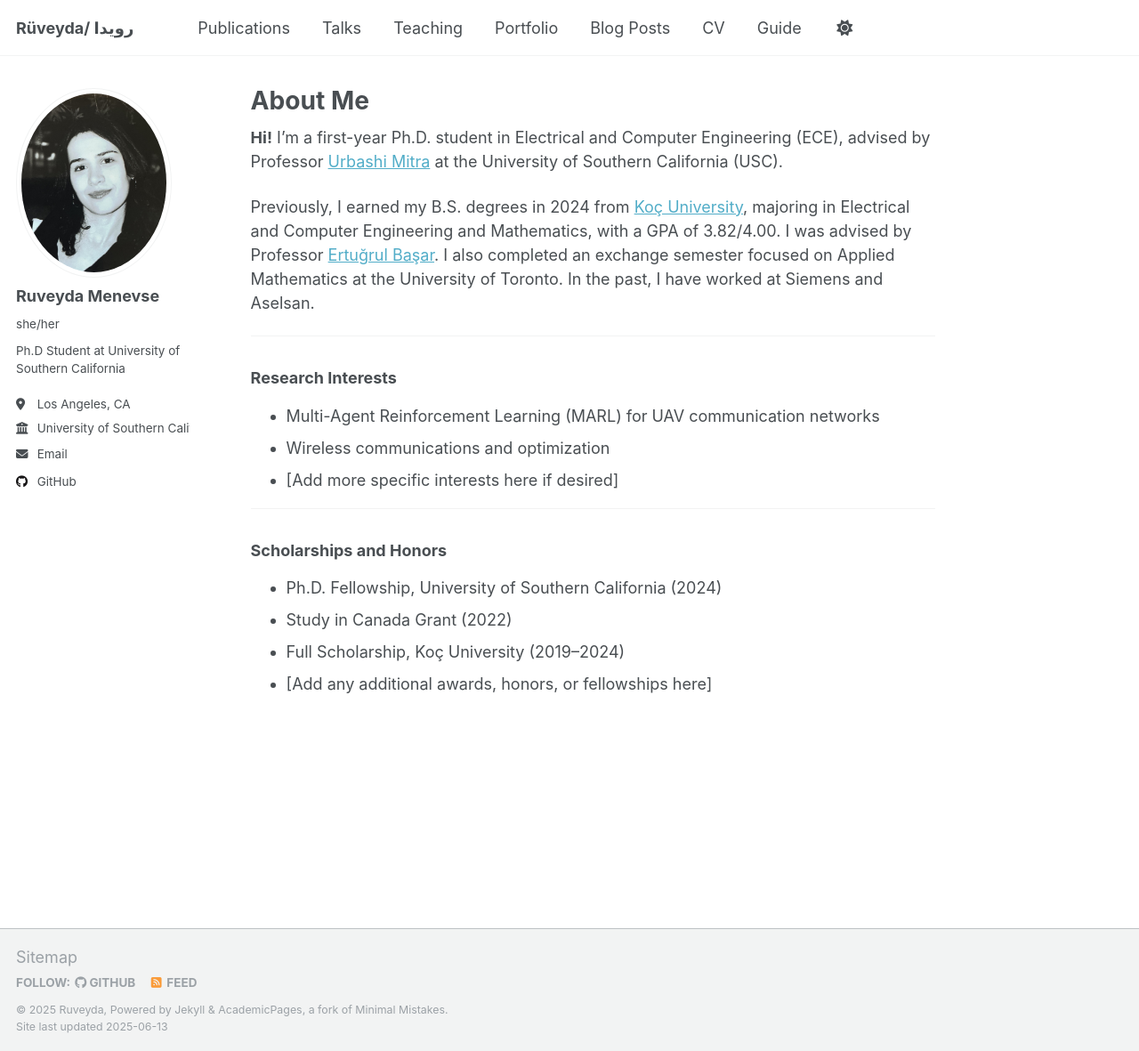
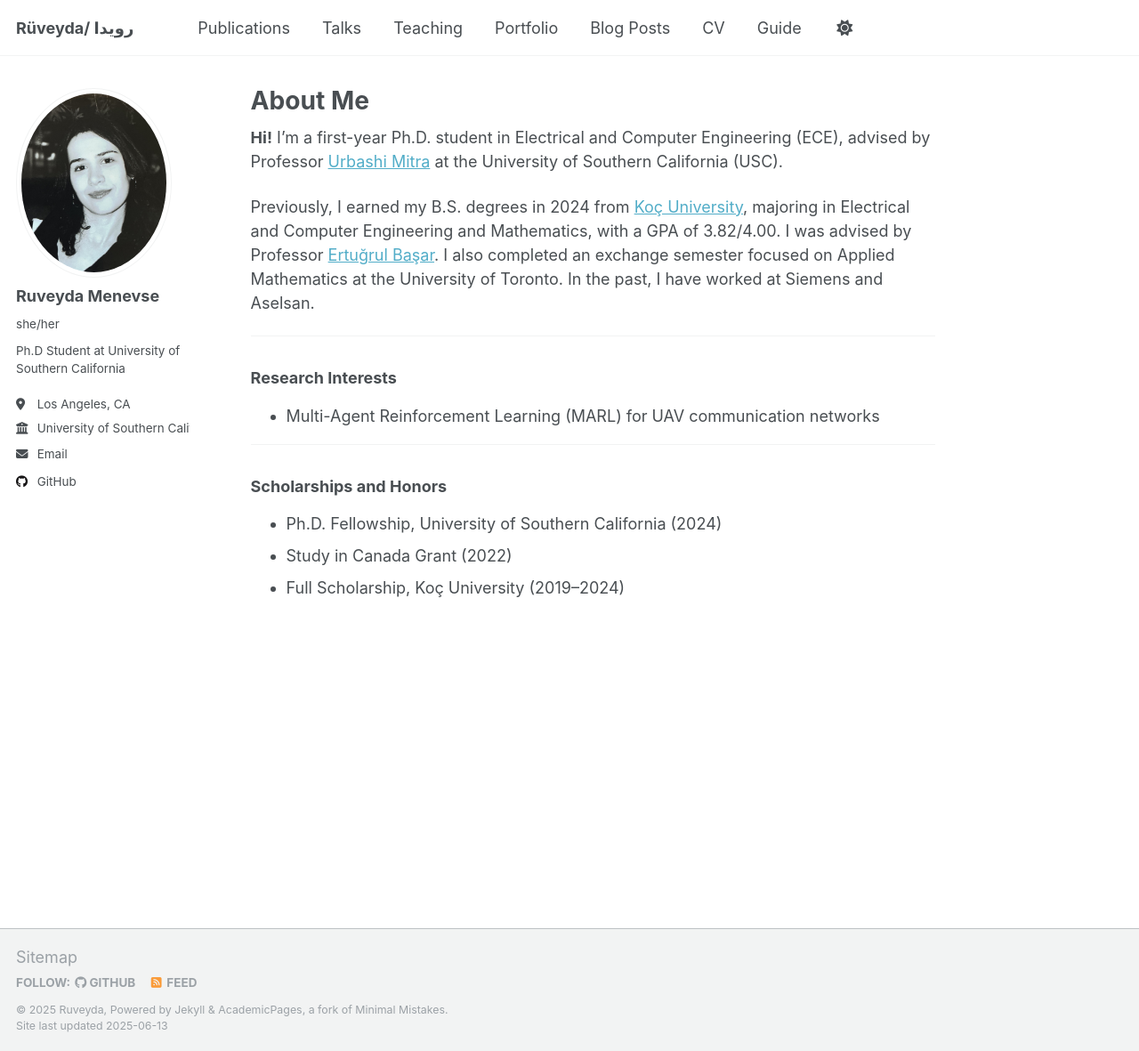
Before and after one commit to menevser/menevser.github.io, a Jekyll site: the page built from _pages/about.md, in a window 1280 px wide and 1181 px high. Shown: the whole window at 89% size. Built offline with Jekyll 4.4.1, drawn with Linux system fonts in a browser that asks for light colours.

Commit message:
Update about.md

```diff
--- a/_pages/about.md
+++ b/_pages/about.md
@@ -16,8 +16,7 @@ Previously, I earned my B.S. degrees in 2024 from [Koç University](https://www.
 ### Research Interests
 
 - Multi-Agent Reinforcement Learning (MARL) for UAV communication networks
-- Wireless communications and optimization
-- [Add more specific interests here if desired]
+
 
 ---
 
@@ -26,4 +25,3 @@ Previously, I earned my B.S. degrees in 2024 from [Koç University](https://www.
 - Ph.D. Fellowship, University of Southern California (2024)
 - Study in Canada Grant (2022)
 - Full Scholarship, Koç University (2019–2024)
-- [Add any additional awards, honors, or fellowships here]
```
